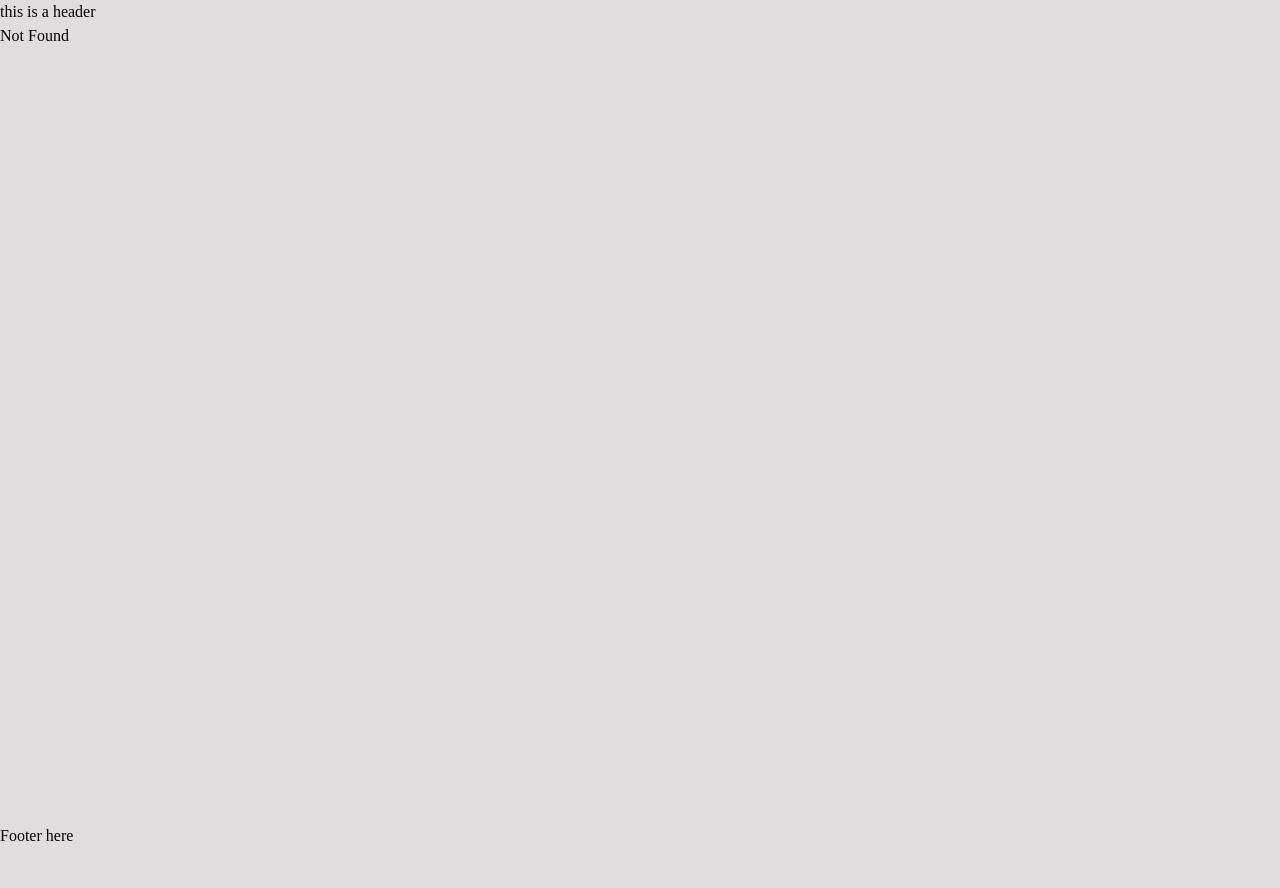
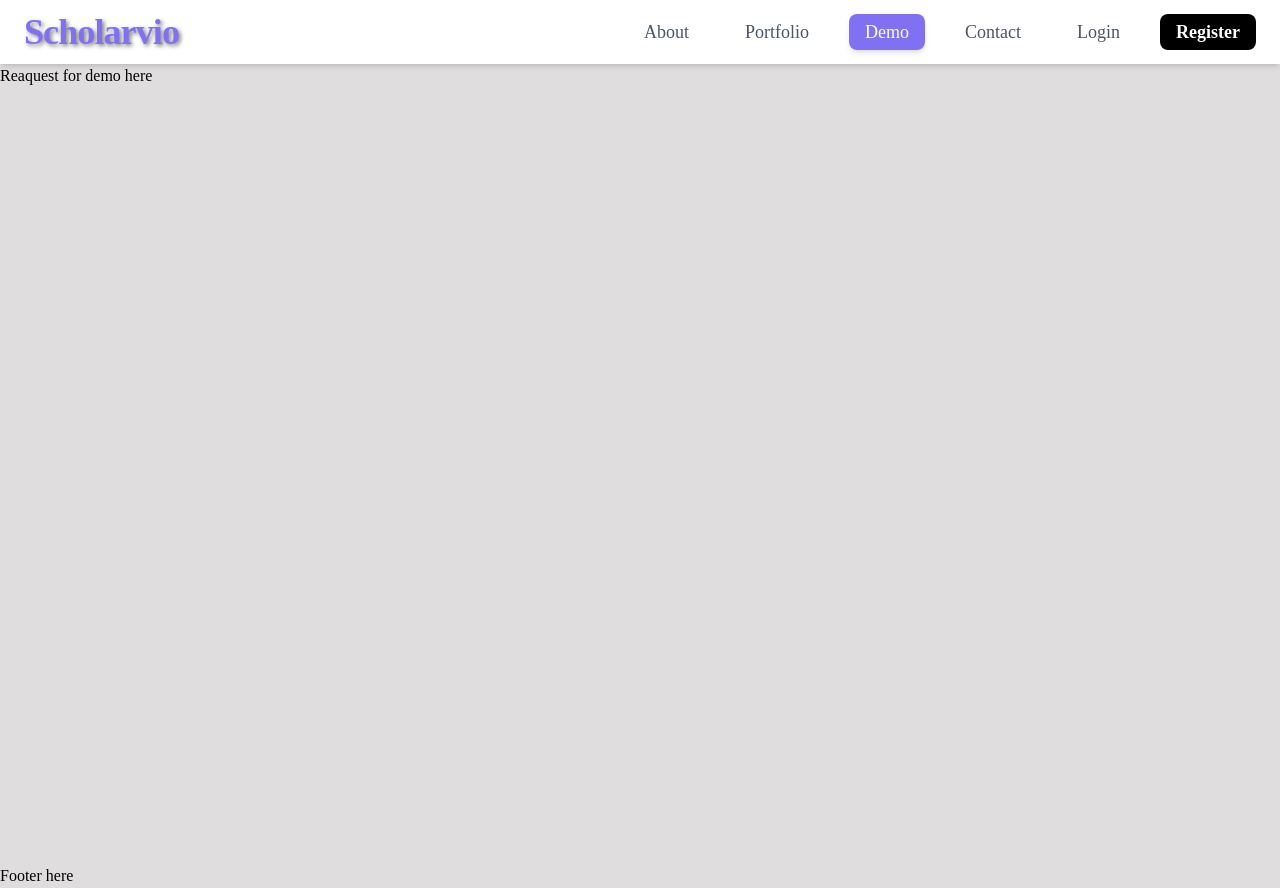
Before and after one commit to samuelmwangi729/school_system_frontend, a React (Vite) app: page /demo in a window 1280 px wide. Before the commit this address had no page. Before the commit the page ends 848 px from the top, so only its background shows below. Built offline with nearby package versions, Linux system fonts and the light colour scheme.

Commit message:
feat:completed the navigation bar

```diff
--- a/src/App.tsx
+++ b/src/App.tsx
@@ -5,6 +5,10 @@ import About from "./components/pages/About";
 import Contact from "./components/pages/Contact";
 import NotFound from "./components/pages/NotFound";
 import Home from "./components/pages/Home";
+import Portfolio from "./components/pages/Portfolio";
+import Demo from "./components/pages/Demo";
+import Register from "./components/pages/auth/Register";
+import Login from "./components/pages/auth/Login";
 const App: React.FC = () => {
   return (
     <Router>
@@ -12,7 +16,11 @@ const App: React.FC = () => {
         <Route path="/" element={<Base />}>
           <Route index element={<Home />} />
           <Route path="about" element={<About />} />
+          <Route path="portfolio" element={<Portfolio />} />
+          <Route path="demo" element={<Demo />} />
           <Route path="contact" element={<Contact />} />
+          <Route path="login" element={<Login />} />
+          <Route path="register" element={<Register />} />
           <Route path="*" element={<NotFound />} />
         </Route>
       </Routes>
--- a/src/components/navigation/Header.tsx
+++ b/src/components/navigation/Header.tsx
@@ -1,7 +1,134 @@
-import React from "react";
+import React, { useState } from "react";
+import { NavLink } from "react-router-dom";
+import { HiMenu, HiX } from "react-icons/hi";
 
 const Header: React.FC = () => {
-  return <div>this is a header</div>;
+  const [menuOpen, setMenuOpen] = useState(false);
+
+  const navLinkClass = ({ isActive }: { isActive: boolean }): string =>
+    isActive
+      ? "text-white bg-[#8071F2] px-4 py-2 rounded-lg shadow-md transition-all duration-300"
+      : "text-gray-600 hover:text-[#8071F2] hover:bg-gray-100 px-4 py-2 rounded-lg transition-all duration-300";
+
+  const handleMenuToggle = () => setMenuOpen((prev) => !prev);
+  const closeMenu = () => setMenuOpen(false);
+
+  return (
+    <header className="sticky top-0 z-50 w-full bg-white shadow-md">
+      {/* Use relative so the dropdown stays inside header background */}
+      <nav className="relative flex items-center justify-between mx-auto px-2 md:px-6 py-3">
+        {/* Logo */}
+        <div>
+          <NavLink
+            to="/"
+            className="text-[#8071F2] font-extrabold text-xl md:text-2xl lg:text-4xl tracking-tight hover:opacity-80 transition-opacity [text-shadow:2px_2px_4px_rgba(0,0,0,0.5)]"
+            onClick={closeMenu}>
+            Scholarvio
+          </NavLink>
+        </div>
+
+        {/* Desktop Navigation */}
+        <ul className="hidden md:flex items-center gap-2 lg:gap-6 font-medium text-lg">
+          <li>
+            <NavLink to="/about" className={navLinkClass}>
+              About
+            </NavLink>
+          </li>
+          <li>
+            <NavLink to="/portfolio" className={navLinkClass}>
+              Portfolio
+            </NavLink>
+          </li>
+          <li>
+            <NavLink to="/demo" className={navLinkClass}>
+              Demo
+            </NavLink>
+          </li>
+          <li>
+            <NavLink to="/contact" className={navLinkClass}>
+              Contact
+            </NavLink>
+          </li>
+          <li>
+            <NavLink to="/login" className={navLinkClass}>
+              Login
+            </NavLink>
+          </li>
+          <li>
+            <NavLink
+              to="/register"
+              className="bg-black text-white px-4 py-2 rounded-lg font-semibold hover:bg-[#8071F2] hover:text-white transition-all duration-300">
+              Register
+            </NavLink>
+          </li>
+        </ul>
+
+        {/* Mobile Menu Icon */}
+        <button
+          className="md:hidden text-3xl text-[#8071F2] focus:outline-none"
+          onClick={handleMenuToggle}
+          aria-label="Toggle menu">
+          {menuOpen ? <HiX /> : <HiMenu />}
+        </button>
+
+        {/* Mobile Dropdown Menu */}
+        {menuOpen && (
+          <div className="absolute top-full left-0 w-full bg-white shadow-lg border-t border-gray-200 transition-all duration-300 md:hidden">
+            <ul className="flex flex-col items-center gap-4 py-4 font-medium text-lg">
+              <li>
+                <NavLink
+                  to="/about"
+                  className={navLinkClass}
+                  onClick={closeMenu}>
+                  About
+                </NavLink>
+              </li>
+              <li>
+                <NavLink
+                  to="/portfolio"
+                  className={navLinkClass}
+                  onClick={closeMenu}>
+                  Portfolio
+                </NavLink>
+              </li>
+              <li>
+                <NavLink
+                  to="/demo"
+                  className={navLinkClass}
+                  onClick={closeMenu}>
+                  Demo
+                </NavLink>
+              </li>
+              <li>
+                <NavLink
+                  to="/contact"
+                  className={navLinkClass}
+                  onClick={closeMenu}>
+                  Contact
+                </NavLink>
+              </li>
+              <li>
+                <NavLink
+                  to="/login"
+                  className={navLinkClass}
+                  onClick={closeMenu}>
+                  Login
+                </NavLink>
+              </li>
+              <li>
+                <NavLink
+                  to="/register"
+                  className="bg-black text-white px-4 py-2 rounded-lg font-semibold hover:bg-[#8071F2] hover:text-white transition-all duration-300"
+                  onClick={closeMenu}>
+                  Register
+                </NavLink>
+              </li>
+            </ul>
+          </div>
+        )}
+      </nav>
+    </header>
+  );
 };
 
 export default Header;
--- /dev/null
+++ b/src/components/pages/Demo.tsx
@@ -0,0 +1,7 @@
+import React from "react";
+
+const Demo: React.FC = () => {
+  return <div>Reaquest for demo here</div>;
+};
+
+export default Demo;
--- /dev/null
+++ b/src/components/pages/Portfolio.tsx
@@ -0,0 +1,7 @@
+import React from "react";
+
+const Portfolio: React.FC = () => {
+  return <div>Portfolio here</div>;
+};
+
+export default Portfolio;
```
